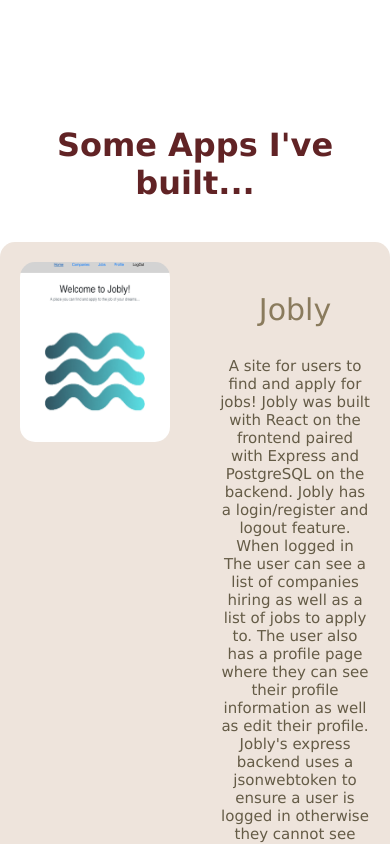
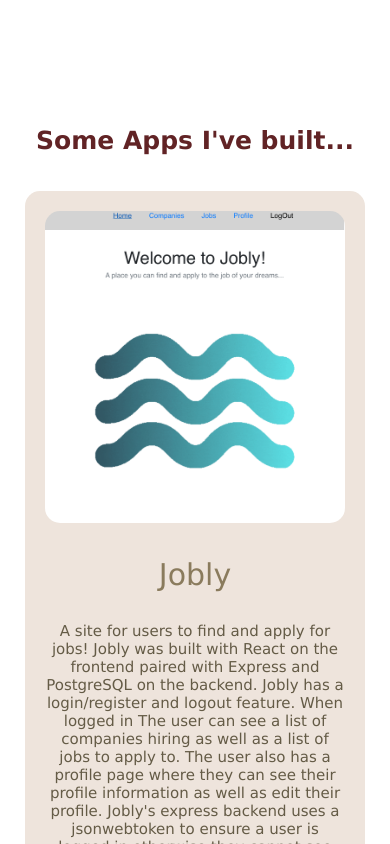
Before and after one commit to gmergola/personal-website, a React (Create React App) app: page / in a window 390 px wide. Shown: the part 1360-2204 px from the top of the page. Built offline with nearby package versions, Linux system fonts and the light colour scheme.

Commit message:
fixed responsiveness again

```diff
--- a/src/Projects.css
+++ b/src/Projects.css
@@ -68,19 +68,24 @@
 
 
 @media only screen and (max-width: 500px){
+
+  .Project-container {
+    max-width: 300px;
+  }
+
+  .Project-title {
+    font-size: 25px;
+  }
+
   .Projects-picture {
-    width: 150px;
+    text-align: center;
+    width: 300px;
+    float: none;
   }
 
   .Project-context {
-    float: right;
-    width: 150px;
-  }
-
-  .Projects-picture {
-    width: 150px;
-    height: 180px;
-    float: left;
+    width: 300px;
+    float: none;
   }
 
 }
```
